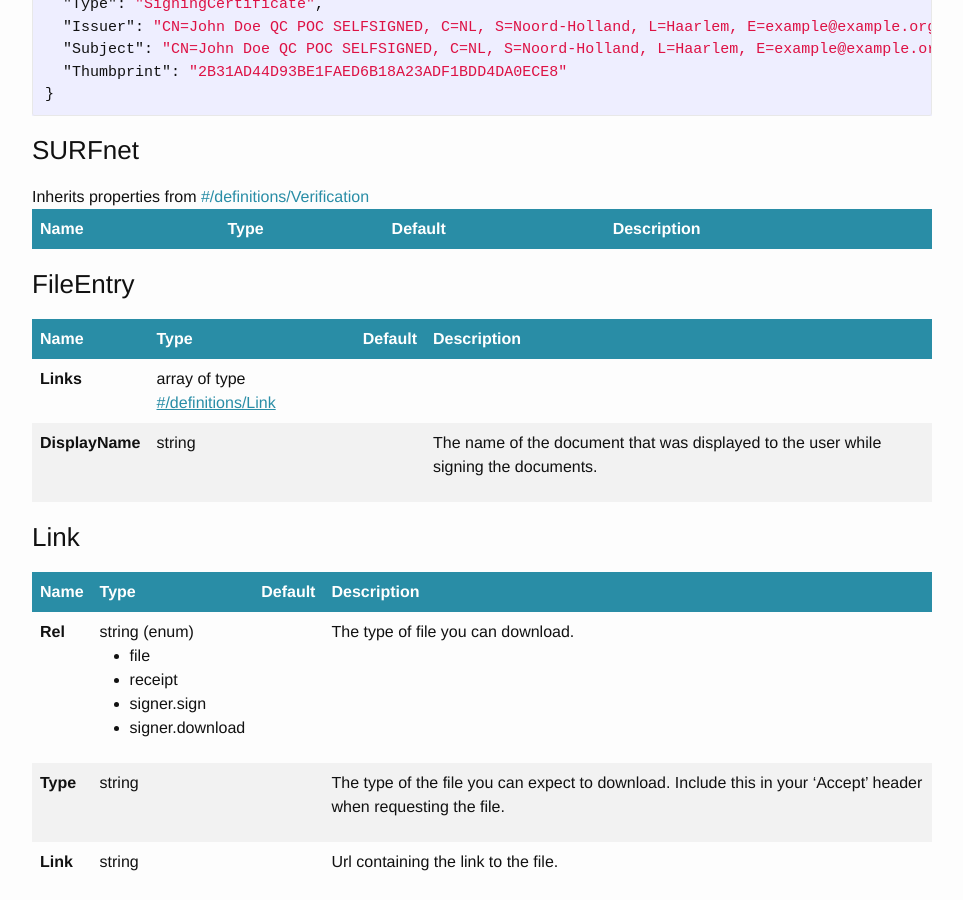
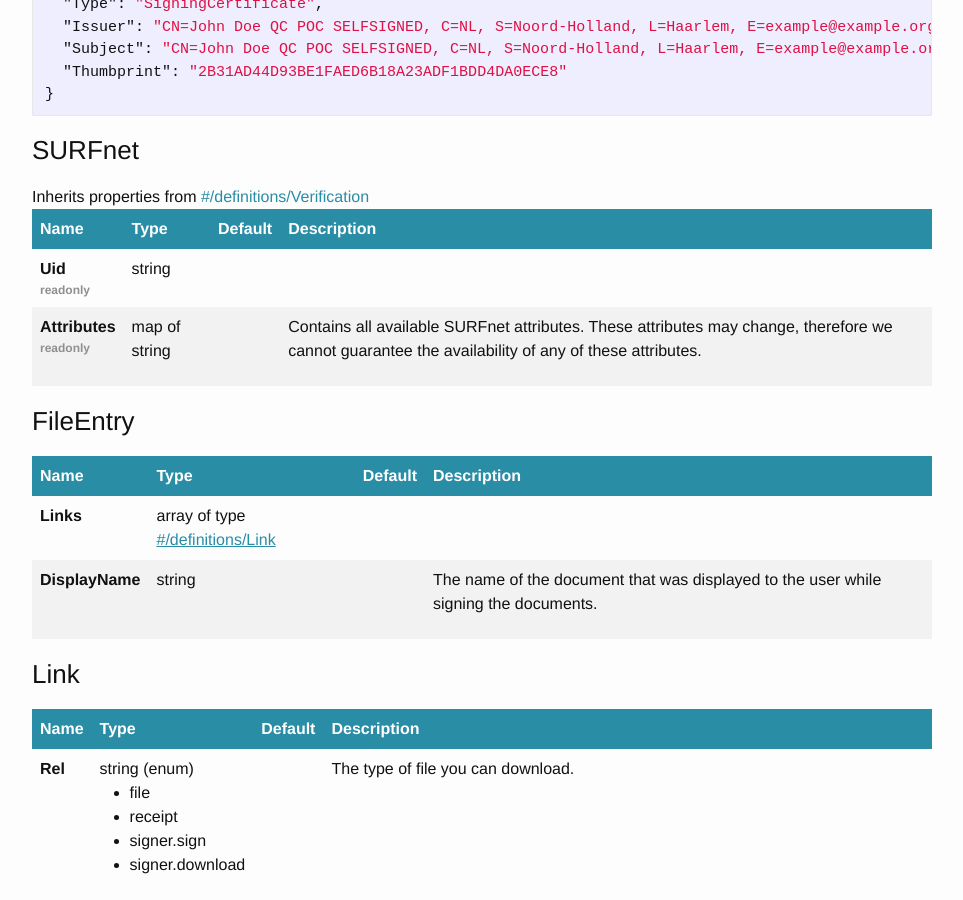
Before and after one commit to markohantula/evidos.github.io, a Jekyll site: the page built from endpoints.html, in a window 1280 px wide and 900 px high, scrolled down 19967 px. Shown: the whole window, without its empty margins (158-1121 px from the left). Built offline with Jekyll 4.4.1, drawn with Linux system fonts in a browser that asks for light colours.

Commit message:
Add SURFnet verification information

```diff
--- a/_data/api-swagger.yaml
+++ b/_data/api-swagger.yaml
@@ -864,6 +864,16 @@
     allOf:
     - $ref: '#/definitions/Verification'
     - type: object
+      properties:
+        Uid:
+          type: string
+          readOnly: true
+        Attributes:
+          type: map of string
+          readOnly: true
+          description: |
+            Contains all available SURFnet attributes.
+            These attributes may change, therefore we cannot guarantee the availability of any of these attributes.
 
   FileEntry:
     type: object
```
